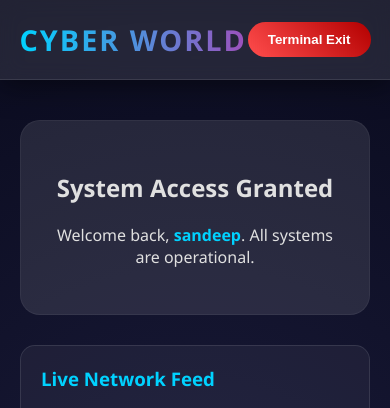
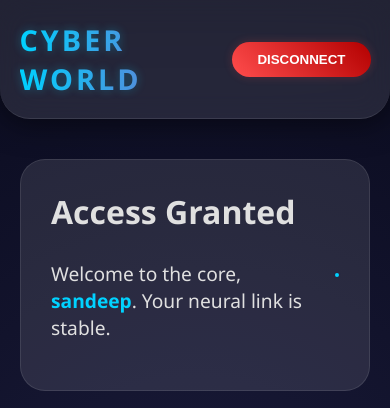
Before and after one commit to lazyskiddie/account_auth, a Django app: page /dashboard/ in a window 390 px wide. Shown: the top 408 px of the page. Run offline with Django 5.2, Linux system fonts and the light colour scheme; a user stored in the database is signed in; some libraries are stand-ins or nearby versions; grey boxes are pictures that could not be loaded.

Commit message:
improved dashboard

```diff
--- a/templates/accounts/dashboard.html
+++ b/templates/accounts/dashboard.html
@@ -20,49 +20,52 @@
             background: radial-gradient(circle at center, #1a1b3a 0%, #0a0b1e 100%);
             color: var(--text-color);
             min-height: 100vh;
+            overflow-x: hidden;
         }
 
-        /* Header with Glassmorphism */
         .header {
             display: flex;
             justify-content: space-between;
             align-items: center;
             padding: 20px 5%;
             background: var(--glass-bg);
-            backdrop-filter: blur(10px);
+            backdrop-filter: blur(15px);
             border-bottom: 1px solid rgba(255, 255, 255, 0.1);
             box-shadow: 0 4px 30px rgba(0, 0, 0, 0.5);
+            border-bottom-left-radius: 30px;
+            border-bottom-right-radius: 30px;
         }
 
         .header h1 {
             margin: 0;
             font-size: 1.8rem;
-            letter-spacing: 2px;
+            letter-spacing: 3px;
             background: linear-gradient(to right, var(--accent-blue), var(--accent-purple));
             -webkit-background-clip: text;
             -webkit-text-fill-color: transparent;
             text-transform: uppercase;
+            text-shadow: 0 0 10px rgba(0, 210, 255, 0.3);
         }
 
         .logout_button button {
             background: linear-gradient(45deg, #ff4d4d, #b30000);
             color: white;
             border: none;
-            padding: 10px 20px;
+            padding: 10px 25px;
             cursor: pointer;
             border-radius: 50px;
             font-weight: bold;
-            transition: transform 0.2s, box-shadow 0.2s;
+            transition: all 0.3s ease;
+            box-shadow: 0 0 10px rgba(255, 77, 77, 0.2);
         }
 
         .logout_button button:hover {
-            transform: scale(1.05);
-            box-shadow: 0 0 15px rgba(255, 77, 77, 0.4);
+            transform: translateY(-2px);
+            box-shadow: 0 5px 15px rgba(255, 77, 77, 0.5);
         }
 
-        /* Main Content Container */
         .container {
-            max-width: 1200px;
+            max-width: 1300px;
             margin: 40px auto;
             padding: 0 20px;
         }
@@ -70,52 +73,119 @@
         .welcome-card {
             background: var(--glass-bg);
             padding: 30px;
-            border-radius: 20px;
-            border: 1px solid rgba(255, 255, 255, 0.05);
+            border-radius: 25px;
+            border: 1px solid rgba(255, 255, 255, 0.1);
             margin-bottom: 30px;
-            text-align: center;
-            animation: fadeIn 1s ease-in;
+            display: flex;
+            align-items: center;
+            justify-content: space-between;
+            gap: 30px;
+            animation: fadeIn 0.8s ease-out;
         }
 
-        /* Dashboard Grid */
         .dashboard-grid {
             display: grid;
-            grid-template-columns: repeat(auto-fit, minmax(300px, 1fr));
-            gap: 20px;
+            grid-template-columns: repeat(auto-fit, minmax(450px, 1fr));
+            gap: 30px;
+            animation: fadeIn 1.2s ease-out;
         }
 
+        /* Card Styling */
         .card {
-            background: rgba(255, 255, 255, 0.05);
-            border-radius: 15px;
-            padding: 20px;
-            border: 1px solid rgba(255, 255, 255, 0.1);
-            transition: 0.3s;
+            background: rgba(255, 255, 255, 0.03);
+            border-radius: 20px;
+            padding: 25px;
+            border: 1px solid rgba(255, 255, 255, 0.08);
+            transition: all 0.4s ease;
+            position: relative;
+            overflow: hidden;
+            display: flex;
+            flex-direction: column;
         }
 
         .card:hover {
             border-color: var(--accent-blue);
-            background: rgba(255, 255, 255, 0.08);
+            background: rgba(255, 255, 255, 0.07);
+            transform: translateY(-5px);
+            box-shadow: 0 10px 30px rgba(0, 0, 0, 0.4);
         }
 
-        .card h3 { color: var(--accent-blue); margin-top: 0; }
-
-        /* Media / Video Section */
-        .media-box {
-            width: 100%;
-            border-radius: 10px;
-            overflow: hidden;
-            margin-top: 15px;
-            border: 1px solid #333;
+        .card h3 {
+            color: var(--accent-blue);
+            margin-top: 0;
+            font-size: 1.2rem;
+            text-transform: uppercase;
+            letter-spacing: 1px;
         }
 
-        video, img {
+        .media-box {
+            position: relative;
+            width: 100%;
+            border-radius: 12px;
+            overflow: hidden;
+            margin-top: 10px;
+            border: 1px solid rgba(255, 255, 255, 0.1);
+            background: #000;
+        }
+
+        video {
             width: 100%;
             display: block;
+            filter: brightness(0.9) contrast(1.1);
+        }
+
+        .media-box::after {
+            content: "";
+            position: absolute;
+            top: 0; left: 0; width: 100%; height: 100%;
+            background: linear-gradient(rgba(18, 16, 16, 0) 50%, rgba(0, 0, 0, 0.15) 50%),
+                        linear-gradient(90deg, rgba(255, 0, 0, 0.02), rgba(0, 255, 0, 0.01), rgba(0, 0, 255, 0.02));
+            background-size: 100% 3px, 3px 100%;
+            pointer-events: none;
+        }
+
+        .welcome-video-container {
+            flex: 1;
+            max-width: 450px;
+            border-radius: 15px;
+            overflow: hidden;
+            border: 2px solid var(--accent-blue);
+            box-shadow: 0 0 20px rgba(0, 210, 255, 0.2);
+            position: relative;
+        }
+
+        .scanline {
+            width: 100%;
+            height: 2px;
+            background: rgba(0, 210, 255, 0.3);
+            position: absolute;
+            top: 0;
+            z-index: 2;
+            animation: scan 4s linear infinite;
+        }
+
+        @keyframes scan {
+            0% { top: 0%; }
+            100% { top: 100%; }
+        }
+
+        .status-text {
+            font-size: 0.85rem;
+            color: #aaa;
+            margin-top: 20px;
+            border-left: 3px solid var(--accent-blue);
+            padding-left: 12px;
+            font-family: 'Courier New', Courier, monospace;
         }
 
         @keyframes fadeIn {
-            from { opacity: 0; transform: translateY(20px); }
+            from { opacity: 0; transform: translateY(15px); }
             to { opacity: 1; transform: translateY(0); }
+        }
+
+        @media (max-width: 600px) {
+            .dashboard-grid { grid-template-columns: 1fr; }
+            .welcome-card { margin-right: 0; }
         }
     </style>
 </head>
@@ -124,50 +194,65 @@
     <header class="header">
         <h1>Cyber World</h1>
         <div class="logout_button">
-            <button onclick="window.location.href='/admin/logout/'">Terminal Exit</button>
+            <button onclick="window.location.href='/admin/logout/'">DISCONNECT</button>
         </div>
     </header>
 
     <div class="container">
         <div class="welcome-card">
-            <h2>System Access Granted</h2>
-            <p>Welcome back, <span style="color: var(--accent-blue); font-weight: bold;">{{ user.username }}</span>. All systems are operational.</p>
+            <div class="welcome-text">
+                <h2 style="margin-top:0; font-size: 2rem;">Access Granted</h2>
+                <p style="font-size: 1.2rem;">
+                    Welcome to the core,
+                    <span style="color: var(--accent-blue); font-weight: bold;">{{ user.username }}</span>.
+                    Your neural link is stable.
+                </p>
+            </div>
+
+            <div class="welcome-video-container">
+                <video autoplay muted loop playsinline>
+                    <source src="https://assets.mixkit.co/videos/preview/mixkit-digital-animation-of-blue-data-clouds-4419-large.mp4" type="video/mp4">
+                    Your browser does not support the video tag.
+                </video>
+            </div>
         </div>
 
         <div class="dashboard-grid">
 
             <div class="card">
-                <h3>Live Network Feed</h3>
+                <h3>System Matrix Feed</h3>
                 <div class="media-box">
-                    <video autoplay muted loop poster="https://via.placeholder.com/400x225/111/eee?text=Loading+Stream...">
+                    <div class="scanline"></div>
+                    <video autoplay muted loop playsinline>
                         <source src="https://assets.mixkit.co/videos/preview/mixkit-digital-animation-of-blue-data-clouds-4419-large.mp4" type="video/mp4">
+                        Your browser does not support the video tag.
                     </video>
                 </div>
-                <p style="font-size: 0.8rem; color: #888; margin-top: 10px;">Status: Encrypted Stream Active</p>
+                <p class="status-text">
+                    SOURCE: LOCAL_NODE_01 <br>
+                    STATUS: <span style="color: #00ff00;">ENCRYPTED_STREAM_ACTIVE</span>
+                </p>
             </div>
 
             <div class="card">
-                <h3>System Status</h3>
-                <ul style="list-style: none; padding: 0;">
-                    <li style="margin-bottom: 10px;">🛡️ Firewall: <span style="color: #00ff00;">Active</span></li>
-                    <li style="margin-bottom: 10px;">🌐 VPN: <span style="color: #00ff00;">Connected</span></li>
-                    <li style="margin-bottom: 10px;">⚡ Latency: <span style="color: var(--accent-blue);">24ms</span></li>
-                </ul>
-                <img src="https://via.placeholder.com/400x150/222/00d2ff?text=Data+Visualization" alt="Graph" style="border-radius: 5px; margin-top: 10px;">
-            </div>
-
-            <div class="card">
-                <h3>Recent Alerts</h3>
-                <p>⚠️ Unauthorized ping detected from Port 8080.</p>
-                <hr style="border: 0; border-top: 1px solid #333;">
-                <p>✅ System update v2.4.0 applied successfully.</p>
+                <h3>Global Traffic Map</h3>
+                <div class="media-box">
+                    <div class="scanline"></div>
+                    <video autoplay muted loop playsinline>
+                        <source src="https://assets.mixkit.co/videos/preview/mixkit-circuit-board-animation-1559-large.mp4" type="video/mp4">
+                    </video>
+                </div>
+                <p class="status-text" style="border-left-color: var(--accent-purple);">
+                    SOURCE: SAT_LINK_99 <br>
+                    STATUS: <span style="color: var(--accent-blue);">SYNC_COMPLETE</span>
+                </p>
             </div>
 
         </div>
     </div>
 
     <script>
-        console.log("Cyber World Neural Link Established...");
+        console.log("Cyber World Neural Link Established. All systems green.");
     </script>
 </body>
 </html>
```
